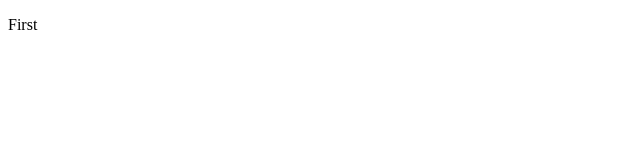
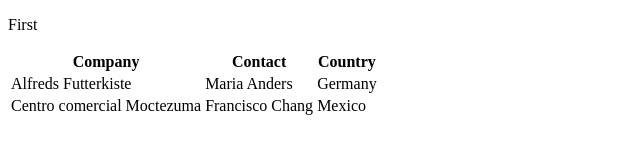
Before and after one commit to mohammadfaisal/AnotherTesting, a plain HTML site: page index.html in a window 1280 px wide. Shown: the whole page, without its empty margins (0-640 px from the left). Drawn offline with Linux system fonts and the light colour scheme.

Commit message:
Final Update

```diff
--- a/index.html
+++ b/index.html
@@ -10,5 +10,25 @@
 <p>First</p>
 
 
+<table>
+  <tr>
+    <th>Company</th>
+    <th>Contact</th>
+    <th>Country</th>
+  </tr>
+  <tr>
+    <td>Alfreds Futterkiste</td>
+    <td>Maria Anders</td>
+    <td>Germany</td>
+  </tr>
+  <tr>
+    <td>Centro comercial Moctezuma</td>
+    <td>Francisco Chang</td>
+    <td>Mexico</td>
+  </tr>
+</table>
+
+
+
 </body>
 </html>
```
Also changed, not shown: another.html (added, +11 -0 lines).
